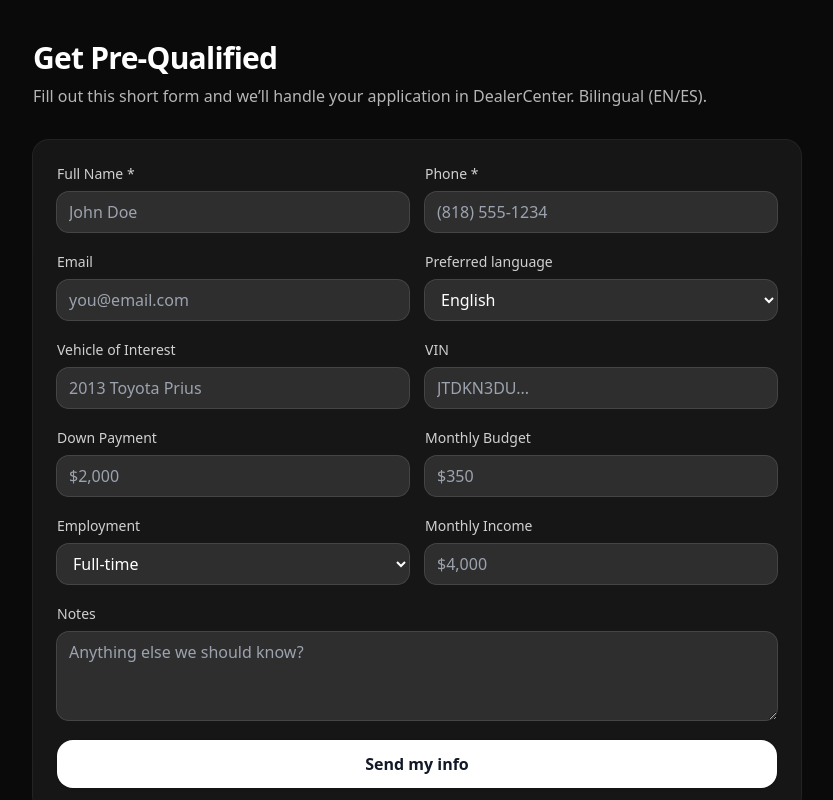
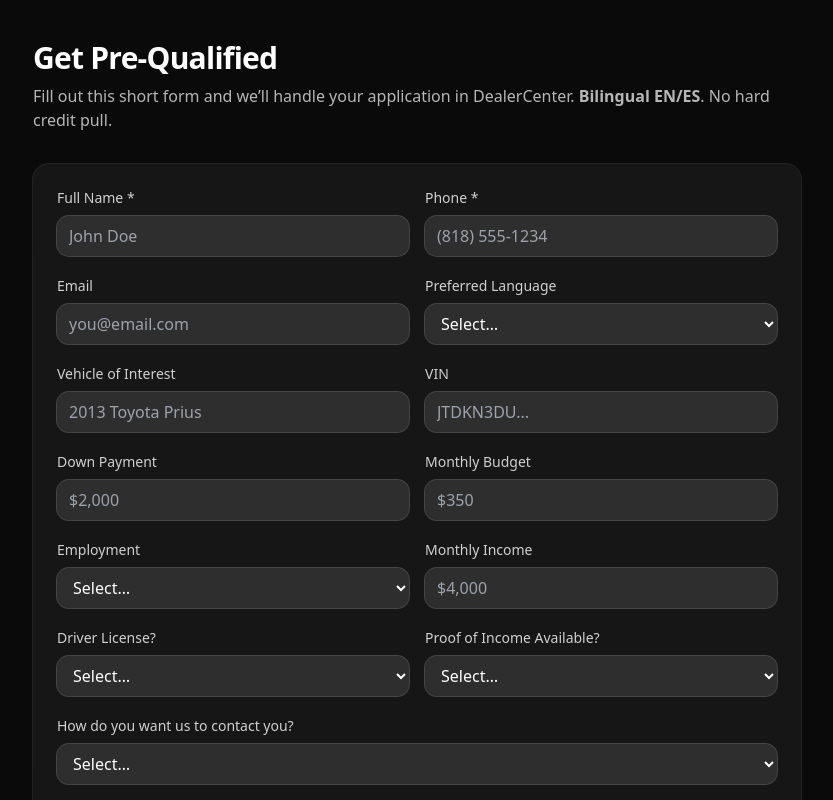
Before and after one commit to availablehybrid1/available-hybrid-site1, a Next.js app: page /pre-qualification in a window 1280 px wide. Shown: the top 800 px of the page, without its empty margins (223-1056 px from the left). Built offline with nearby package versions, Linux system fonts and the light colour scheme.

Commit message:
Update pre-qualification.tsx

```diff
--- a/pages/pre-qualification.tsx
+++ b/pages/pre-qualification.tsx
@@ -7,35 +7,51 @@ export default function PreQualification() {
   const [sent, setSent] = React.useState(false);
   const [error, setError] = React.useState<string | null>(null);
 
+  // 🔹 Si el usuario viene desde /inventory?id=xxxx autollenamos el vehículo
+  React.useEffect(() => {
+    if (typeof window === "undefined") return;
+    const params = new URLSearchParams(window.location.search);
+    const v = params.get("id");
+    if (v) {
+      const input = document.querySelector(
+        "input[name='vehicle']"
+      ) as HTMLInputElement | null;
+      if (input) input.value = v.replace(/-/g, " ").trim();
+    }
+  }, []);
+
   function handleSubmit(e: React.FormEvent<HTMLFormElement>) {
     e.preventDefault();
     setSubmitting(true);
     setError(null);
 
     const fd = new FormData(e.currentTarget);
-    const name  = (fd.get("name")  as string)?.trim();
+
+    const name = (fd.get("name") as string)?.trim();
     const phone = (fd.get("phone") as string)?.trim();
 
     if (!name || !phone) {
       setSubmitting(false);
-      setError("Please enter at least your name and phone number.");
+      setError("⚠️ Please enter at least your full name & phone.");
       return;
     }
 
     const body = {
       name,
       phone,
-      email:         (fd.get("email") as string) || "",
-      language:      (fd.get("language") as string) || "EN",
-      vehicle:       (fd.get("vehicle") as string) || "",
-      vin:           (fd.get("vin") as string) || "",
-      downPayment:   (fd.get("downPayment") as string) || "",
+      email: (fd.get("email") as string) || "",
+      language: (fd.get("language") as string) || "",
+      vehicle: (fd.get("vehicle") as string) || "",
+      vin: (fd.get("vin") as string) || "",
+      downPayment: (fd.get("downPayment") as string) || "",
       monthlyBudget: (fd.get("monthlyBudget") as string) || "",
-      employment:    (fd.get("employment") as string) || "",
+      employment: (fd.get("employment") as string) || "",
       monthlyIncome: (fd.get("monthlyIncome") as string) || "",
-      housing:       (fd.get("housing") as string) || "",
-      notes:         (fd.get("notes") as string) || "",
-      page_url:      typeof window !== "undefined" ? window.location.href : "",
+      hasLicense: (fd.get("hasLicense") as string) || "",
+      proofIncome: (fd.get("proofIncome") as string) || "",
+      contactMethod: (fd.get("contactMethod") as string) || "",
+      notes: (fd.get("notes") as string) || "",
+      page_url: typeof window !== "undefined" ? window.location.href : "",
     };
 
     fetch("/api/prequal", {
@@ -44,18 +60,15 @@ export default function PreQualification() {
       body: JSON.stringify(body),
     })
       .then(async (r) => {
-        // 👇 Lee el JSON para mostrar el texto real del backend
         const data = await r.json().catch(() => null);
-        if (!r.ok) {
-          const msg = data?.msg || "Request failed";
-          throw new Error(msg);
-        }
+        if (!r.ok) throw new Error(data?.msg || "Request failed");
+
         setSent(true);
         (e.currentTarget as HTMLFormElement).reset();
       })
       .catch((err) => {
         console.error(err);
-        setError(err?.message || "There was a problem sending your information. Please try again.");
+        setError(err?.message || "There was a problem sending your info.");
       })
       .finally(() => setSubmitting(false));
   }
@@ -68,98 +81,171 @@ export default function PreQualification() {
 
       <main className="min-h-screen bg-neutral-950 text-white px-4 py-10">
         <div className="mx-auto max-w-3xl">
-          <h1 className="text-3xl font-bold tracking-tight">Get Pre-Qualified</h1>
+          <h1 className="text-3xl font-bold tracking-tight">
+            Get Pre-Qualified
+          </h1>
           <p className="mt-2 text-white/70">
-            Fill out this short form and we’ll handle your application in DealerCenter. Bilingual (EN/ES).
+            Fill out this short form and we’ll handle your application in
+            DealerCenter. <b>Bilingual EN/ES</b>. No hard credit pull.
           </p>
 
           {!sent ? (
-            <form onSubmit={handleSubmit} className="mt-8 grid gap-5 rounded-2xl bg-white/5 p-6 ring-1 ring-white/10">
+            <form
+              onSubmit={handleSubmit}
+              className="mt-8 grid gap-5 rounded-2xl bg-white/5 p-6 ring-1 ring-white/10"
+            >
+              {/* NAME + PHONE */}
               <div className="grid gap-4 sm:grid-cols-2">
-                <div className="grid gap-2">
-                  <label className="text-sm text-white/80">Full Name *</label>
-                  <input name="name" required className="rounded-xl bg-white/10 px-3 py-2 outline-none ring-1 ring-white/20 focus:ring-white/40" placeholder="John Doe"/>
-                </div>
-                <div className="grid gap-2">
-                  <label className="text-sm text-white/80">Phone *</label>
-                  <input name="phone" required className="rounded-xl bg-white/10 px-3 py-2 outline-none ring-1 ring-white/20 focus:ring-white/40" placeholder="(818) 555-1234"/>
-                </div>
+                <Field label="Full Name *" name="name" required placeholder="John Doe" />
+                <Field label="Phone *" name="phone" required placeholder="(818) 555-1234" />
               </div>
 
+              {/* EMAIL + LANGUAGE */}
               <div className="grid gap-4 sm:grid-cols-2">
-                <div className="grid gap-2">
-                  <label className="text-sm text-white/80">Email</label>
-                  <input name="email" type="email" className="rounded-xl bg-white/10 px-3 py-2 outline-none ring-1 ring-white/20 focus:ring-white/40" placeholder="you@email.com"/>
-                </div>
-                <div className="grid gap-2">
-                  <label className="text-sm text-white/80">Preferred language</label>
-                  <select name="language" className="rounded-xl bg-white/10 px-3 py-2 outline-none ring-1 ring-white/20 focus:ring-white/40">
-                    <option value="EN">English</option>
-                    <option value="ES">Español</option>
-                  </select>
-                </div>
+                <Field label="Email" name="email" type="email" placeholder="you@email.com" />
+                <Select
+                  label="Preferred Language"
+                  name="language"
+                  options={["English", "Español"]}
+                />
               </div>
 
+              {/* VEHICLE + VIN */}
               <div className="grid gap-4 sm:grid-cols-2">
-                <div className="grid gap-2">
-                  <label className="text-sm text-white/80">Vehicle of Interest</label>
-                  <input name="vehicle" className="rounded-xl bg-white/10 px-3 py-2 outline-none ring-1 ring-white/20 focus:ring-white/40" placeholder="2013 Toyota Prius"/>
-                </div>
-                <div className="grid gap-2">
-                  <label className="text-sm text-white/80">VIN</label>
-                  <input name="vin" className="rounded-xl bg-white/10 px-3 py-2 outline-none ring-1 ring-white/20 focus:ring-white/40" placeholder="JTDKN3DU..."/>
-                </div>
+                <Field label="Vehicle of Interest" name="vehicle" placeholder="2013 Toyota Prius" />
+                <Field label="VIN" name="vin" placeholder="JTDKN3DU..." />
               </div>
 
+              {/* DOWNPAYMENT + BUDGET */}
               <div className="grid gap-4 sm:grid-cols-2">
-                <div className="grid gap-2">
-                  <label className="text-sm text-white/80">Down Payment</label>
-                  <input name="downPayment" className="rounded-xl bg-white/10 px-3 py-2 outline-none ring-1 ring-white/20 focus:ring-white/40" placeholder="$2,000"/>
-                </div>
-                <div className="grid gap-2">
-                  <label className="text-sm text-white/80">Monthly Budget</label>
-                  <input name="monthlyBudget" className="rounded-xl bg-white/10 px-3 py-2 outline-none ring-1 ring-white/20 focus:ring-white/40" placeholder="$350"/>
-                </div>
+                <Field label="Down Payment" name="downPayment" placeholder="$2,000" />
+                <Field label="Monthly Budget" name="monthlyBudget" placeholder="$350" />
               </div>
 
+              {/* EMPLOYMENT + INCOME */}
               <div className="grid gap-4 sm:grid-cols-2">
-                <div className="grid gap-2">
-                  <label className="text-sm text-white/80">Employment</label>
-                  <select name="employment" className="rounded-xl bg-white/10 px-3 py-2 outline-none ring-1 ring-white/20 focus:ring-white/40">
-                    <option value="Full-time">Full-time</option>
-                    <option value="Part-time">Part-time</option>
-                    <option value="Self-employed">Self-employed</option>
-                    <option value="Unemployed">Unemployed</option>
-                  </select>
-                </div>
-                <div className="grid gap-2">
-                  <label className="text-sm text-white/80">Monthly Income</label>
-                  <input name="monthlyIncome" className="rounded-xl bg-white/10 px-3 py-2 outline-none ring-1 ring-white/20 focus:ring-white/40" placeholder="$4,000"/>
-                </div>
+                <Select
+                  label="Employment"
+                  name="employment"
+                  options={[
+                    "Full-time",
+                    "Part-time",
+                    "Self-employed",
+                    "Unemployed",
+                  ]}
+                />
+                <Field label="Monthly Income" name="monthlyIncome" placeholder="$4,000" />
               </div>
 
+              {/* NEW FIELDS */}
+              <div className="grid gap-4 sm:grid-cols-2">
+                <Select
+                  label="Driver License?"
+                  name="hasLicense"
+                  options={["Yes", "No", "Expired"]}
+                />
+                <Select
+                  label="Proof of Income Available?"
+                  name="proofIncome"
+                  options={["Yes", "No", "Self-employed / No documents"]}
+                />
+              </div>
+
+              {/* CONTACT METHOD */}
+              <Select
+                label="How do you want us to contact you?"
+                name="contactMethod"
+                options={["Phone Call", "WhatsApp", "Text Message", "Email"]}
+              />
+
+              {/* NOTES */}
               <div className="grid gap-2">
                 <label className="text-sm text-white/80">Notes</label>
-                <textarea name="notes" rows={3} className="rounded-xl bg-white/10 px-3 py-2 outline-none ring-1 ring-white/20 focus:ring-white/40" placeholder="Anything else we should know?"/>
+                <textarea
+                  name="notes"
+                  rows={3}
+                  className="rounded-xl bg-white/10 px-3 py-2 outline-none ring-1 ring-white/20 focus:ring-white/40"
+                  placeholder="Anything else we should know?"
+                />
               </div>
 
               {error && <p className="text-red-400 text-sm">{error}</p>}
 
-              <button disabled={submitting} className="rounded-2xl bg-white text-gray-900 px-5 py-3 font-semibold shadow hover:shadow-lg disabled:opacity-60">
-                {submitting ? "Sending..." : "Send my info"}
+              <button
+                disabled={submitting}
+                className="rounded-2xl bg-white text-gray-900 px-5 py-3 font-semibold shadow hover:shadow-lg disabled:opacity-60"
+              >
+                {submitting ? "Sending…" : "Send my info"}
               </button>
             </form>
           ) : (
-            <div className="mt-10 rounded-2xl bg-emerald-600/10 p-8 text-center ring-1 ring-emerald-500/30">
-              <h2 className="text-2xl font-bold text-emerald-400">✅ Information Sent!</h2>
-              <p className="mt-3 text-white/80">Thank you! We’ve received your information. We will contact you shortly.</p>
-              <a href="/pre-qualification" className="mt-5 inline-block rounded-xl bg-white/10 px-5 py-2 text-sm hover:bg-white/20">
-                Send another form
-              </a>
-            </div>
+            <SuccessBox />
           )}
         </div>
       </main>
     </>
   );
 }
+
+/* -------------------------------------------- */
+/* 📦 COMPONENTES REUTILIZABLES                 */
+/* -------------------------------------------- */
+
+function Field({
+  label,
+  name,
+  placeholder,
+  required,
+  type = "text",
+}: any) {
+  return (
+    <div className="grid gap-2">
+      <label className="text-sm text-white/80">{label}</label>
+      <input
+        name={name}
+        required={required}
+        type={type}
+        placeholder={placeholder}
+        className="rounded-xl bg-white/10 px-3 py-2 outline-none ring-1 ring-white/20 focus:ring-white/40"
+      />
+    </div>
+  );
+}
+
+function Select({ label, name, options }: any) {
+  return (
+    <div className="grid gap-2">
+      <label className="text-sm text-white/80">{label}</label>
+      <select
+        name={name}
+        className="rounded-xl bg-white/10 px-3 py-2 outline-none ring-1 ring-white/20 focus:ring-white/40"
+      >
+        <option value="">Select…</option>
+        {options.map((v: string) => (
+          <option key={v} value={v}>
+            {v}
+          </option>
+        ))}
+      </select>
+    </div>
+  );
+}
+
+function SuccessBox() {
+  return (
+    <div className="mt-10 rounded-2xl bg-emerald-600/10 p-8 text-center ring-1 ring-emerald-500/30">
+      <h2 className="text-2xl font-bold text-emerald-400">
+        ✅ Information Sent!
+      </h2>
+      <p className="mt-3 text-white/80">
+        Thank you! We’ve received your information. We will contact you shortly.
+      </p>
+      <a
+        href="/pre-qualification"
+        className="mt-5 inline-block rounded-xl bg-white/10 px-5 py-2 text-sm hover:bg-white/20"
+      >
+        Send another request
+      </a>
+    </div>
+  );
+}
```
